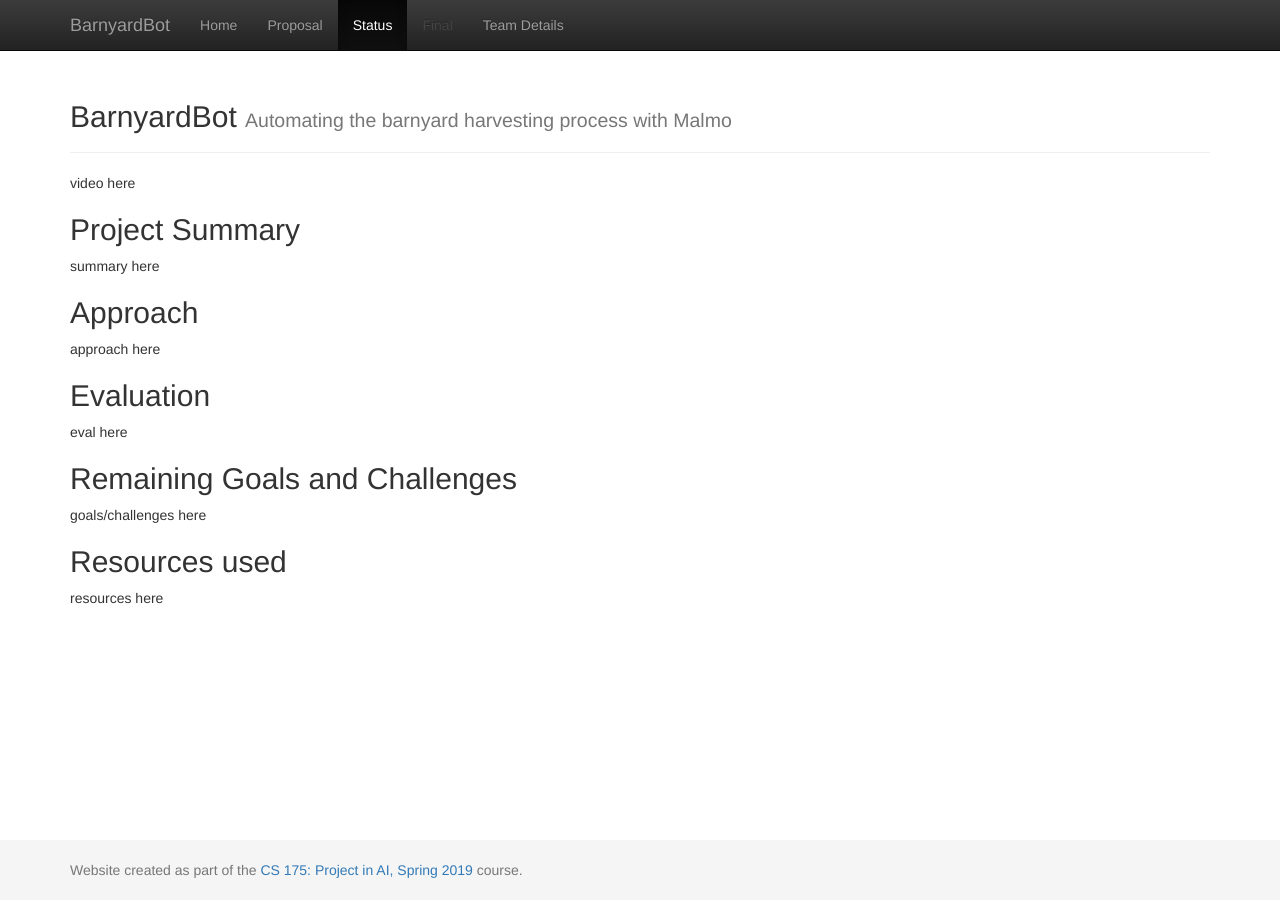
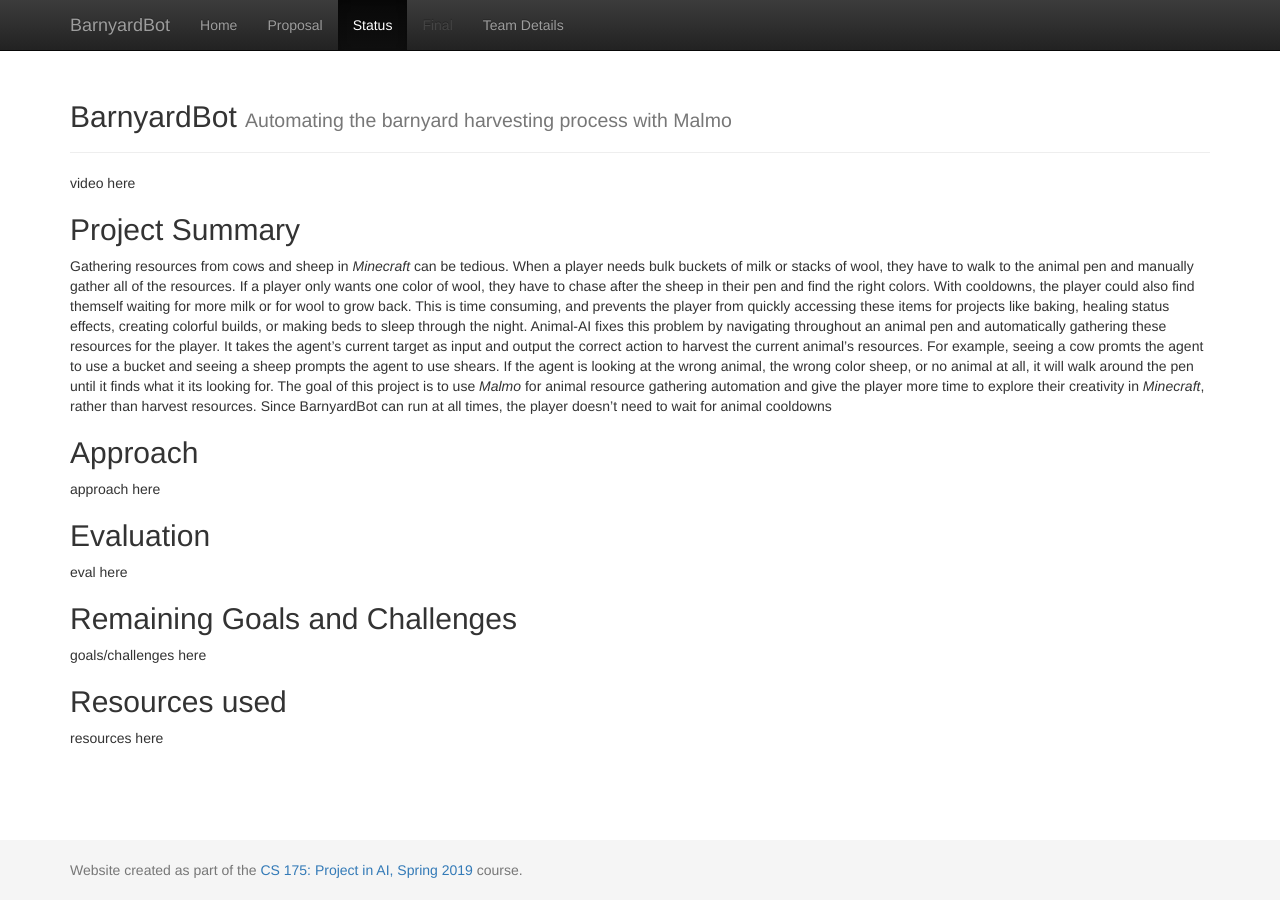
Before and after one commit to brandonmeyer/BarnyardBot, a Jekyll site: the page built from docs/status.md, in a window 1280 px wide. Built offline with Jekyll 4.4.1, drawn with Linux system fonts in a browser that asks for light colours.

Commit message:
Update status.md

```diff
--- a/docs/status.md
+++ b/docs/status.md
@@ -6,7 +6,7 @@ title: Status
 video here
 
 ## Project Summary
-summary here
+Gathering resources from cows and sheep in *Minecraft* can be tedious. When a player needs bulk buckets of milk or stacks of wool, they have to walk to the animal pen and manually gather all of the resources. If a player only wants one color of wool, they have to chase after the sheep in their pen and find the right colors. With cooldowns, the player could also find themself waiting for more milk or for wool to grow back. This is time consuming, and prevents the player from quickly accessing these items for projects like baking, healing status effects, creating colorful builds, or making beds to sleep through the night. Animal-AI fixes this problem by navigating throughout an animal pen and automatically gathering these resources for the player. It takes the agent's current target as input and output the correct action to harvest the current animal's resources. For example, seeing a cow promts the agent to use a bucket and seeing a sheep prompts the agent to use shears. If the agent is looking at the wrong animal, the wrong color sheep, or no animal at all, it will walk around the pen until it finds what it its looking for. The goal of this project is to use *Malmo* for animal resource gathering automation and give the player more time to explore their creativity in *Minecraft*, rather than harvest resources. Since BarnyardBot can run at all times, the player doesn't need to wait for animal cooldowns
 
 ## Approach
 approach here
```
